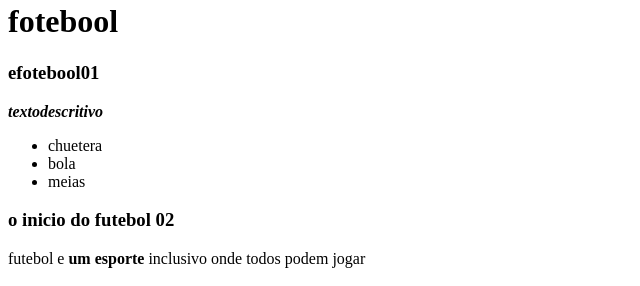
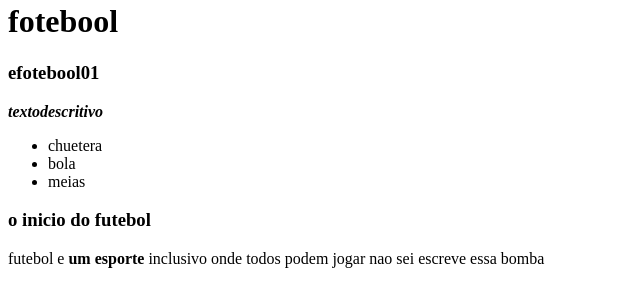
Before and after one commit to ruanzinnfxp/3rrimestree, a plain HTML site: page index.html in a window 1280 px wide. Shown: the part 46-332 px from the top of the page, without its empty margins (0-640 px from the left). Drawn offline with Linux system fonts and the light colour scheme.

Commit message:
ewhygfytwefgytyt

```diff
--- a/index.html
+++ b/index.html
@@ -25,8 +25,8 @@
 </div>
 </div>
 <div class="segundo paragrafo">
-<h3>o inicio do futebol 02</h3>
-<p> futebol e<b> um esporte </b>inclusivo onde todos podem jogar </div>
+<h3>o inicio do futebol </h3>
+<p> futebol e<b> um esporte </b>inclusivo onde todos podem jogar nao sei escreve essa bomba </div>
 <h1>***</h1>
 </main>
 <footer><p><img  id="tituloimagen"src="nomearquivo.png"alt="descricao imagen"></p></footer>
```
